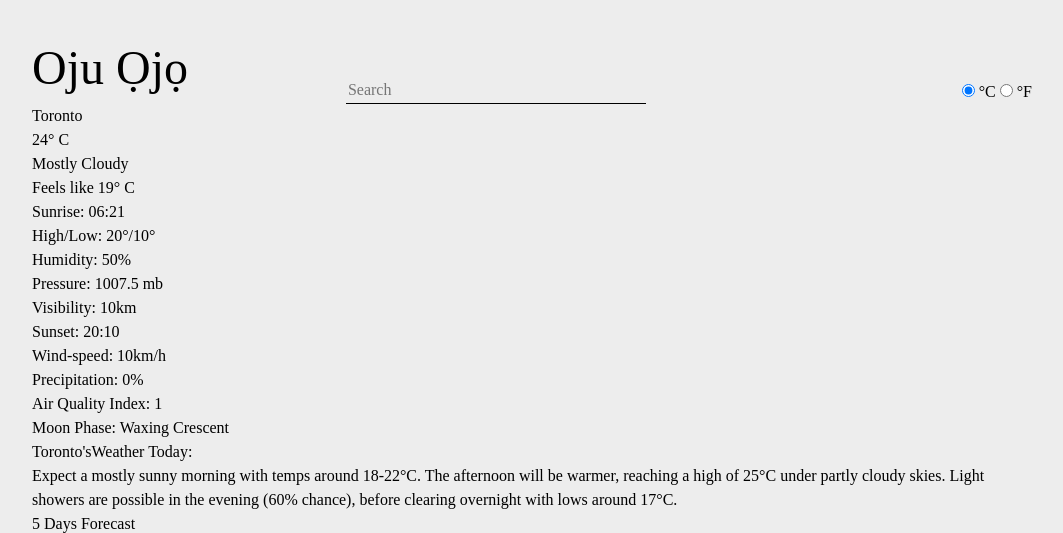
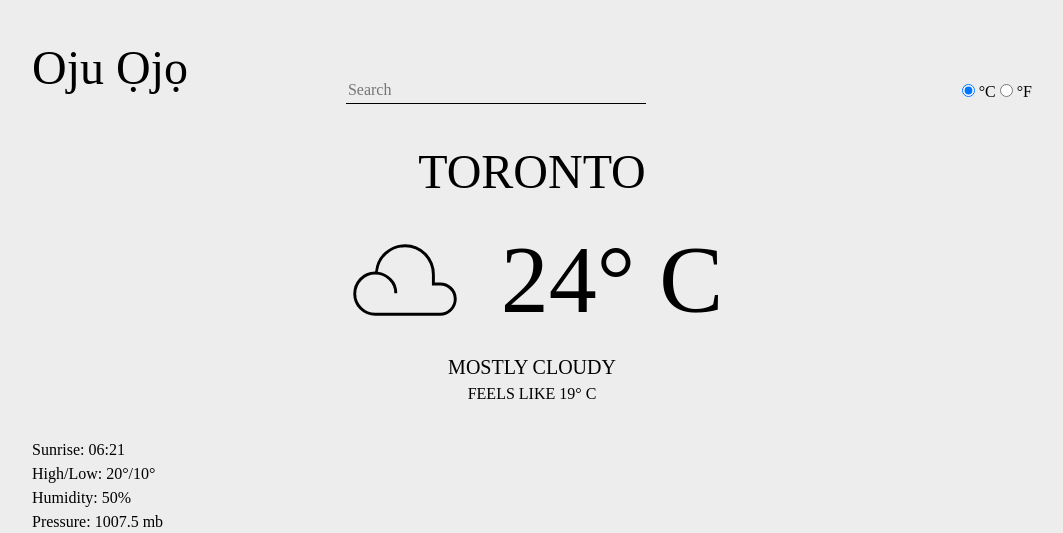
Before and after one commit to Ayoroq/weather-app, a website built with webpack: page src/template.html in a window 1280 px wide. Shown: the top 533 px of the page, without its empty margins (108-1171 px from the left). Built offline with nearby package versions, Linux system fonts and the light colour scheme; no server answers.

Commit message:
Enhance styling and layout for weather display; add cloud SVG icon and restructure temperature section

```diff
--- a/src/style.css
+++ b/src/style.css
@@ -9,6 +9,9 @@
 .container {
   min-height: 100vh;
   max-width: 1000px;
+  display: flex;
+  flex-direction: column;
+  gap: 2rem;;
   margin: 2rem auto;
 }
 
@@ -75,3 +78,42 @@
 .switch {
   margin-left: auto;
 }
+
+
+.main{
+    display: flex;
+    flex-direction: column;
+    gap: 2rem;
+}
+
+.current-temperature-container{
+    display: flex;
+    flex-direction: column;
+    align-items: center;
+}
+
+.current-temperature-container > p {
+    text-transform: uppercase;
+}
+
+.city{
+    font-size: 3rem;
+}
+
+.current-weather{
+    display: flex;
+    gap: 2rem;
+    align-items: center;
+}
+
+.current-weather img{
+    width: 8rem;
+}
+
+.current-temperature{
+    font-size: 6rem;
+}
+
+.description{
+    font-size: 1.25rem;
+}
--- a/src/template.html
+++ b/src/template.html
@@ -32,7 +32,10 @@
       <main class="main">
         <section class="current-temperature-container">
           <p class="city">Toronto</p>
+          <div class="current-weather">
+            <img src="/assets/cloud.svg" alt="Image of a cloud" />
             <p class="current-temperature">24° C</p>
+          </div>
           <p class="description">Mostly Cloudy</p>
           <p class="feels-like">Feels like 19° C</p>
         </section>
@@ -69,23 +72,23 @@
             <div class="forecast-days">
               <div class="forecast-day">
                 <p>Today <span>24°C</span></p>
-                    <img src="#" alt="">
+                <img src="#" alt="" />
               </div>
               <div class="forecast-day">
                 <p>Tomorrow <span>22°C</span></p>
-                    <img src="#" alt="">
+                <img src="#" alt="" />
               </div>
               <div class="forecast-day">
                 <p>Friday <span>20°C</span></p>
-                    <img src="#" alt="">
+                <img src="#" alt="" />
               </div>
               <div class="forecast-day">
                 <p>Saturday <span>18°C</span></p>
-                    <img src="#" alt="">
+                <img src="#" alt="" />
               </div>
               <div class="forecast-day">
                 <p>Sunday <span>16°C</span></p>
-                    <img src="#" alt="">
+                <img src="#" alt="" />
               </div>
             </div>
           </div>
```
Also changed, not shown: assets/cloud.svg (added). Lines whose indentation alone changed are shown as unchanged.
